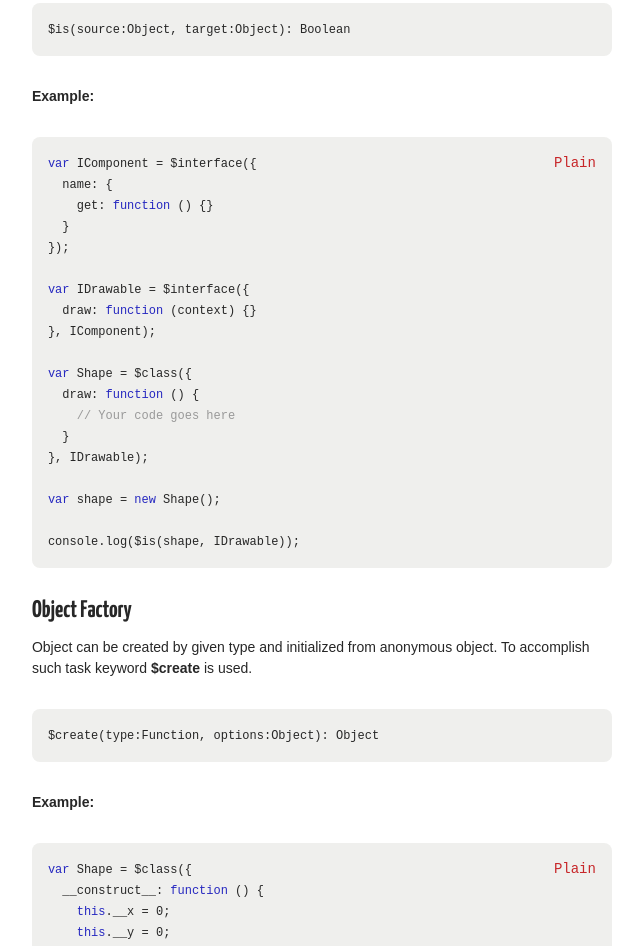
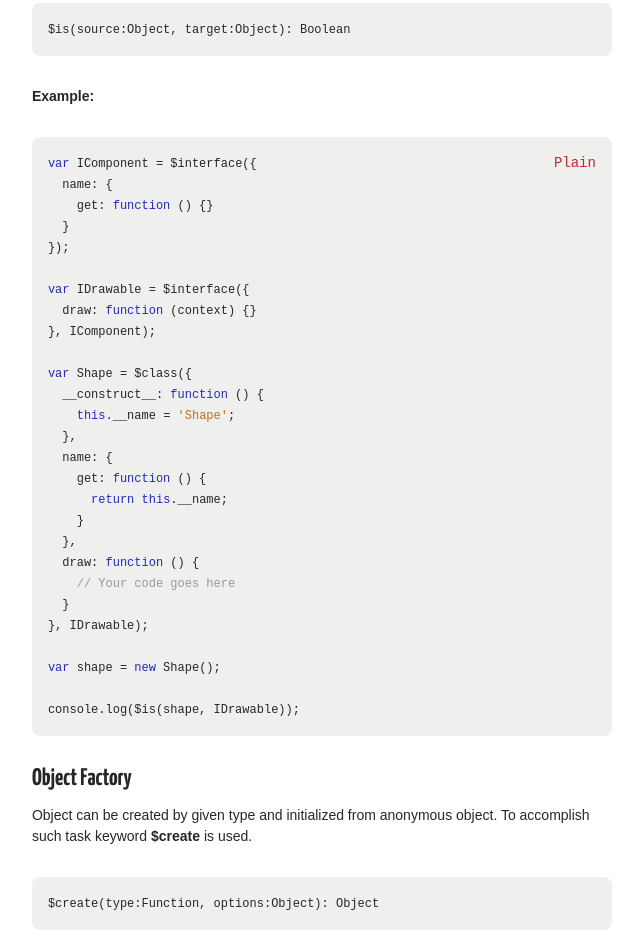
Before and after one commit to gedbac/class4js, a plain HTML site: page documentation.html in a window 1280 px wide. Shown: the part 8382-9328 px from the top of the page, without its empty margins (462-1105 px from the left). Drawn offline with Linux system fonts and the light colour scheme; a web font is replaced by a local one.

Commit message:
Interface example was updated

```diff
--- a/documentation.html
+++ b/documentation.html
@@ -488,6 +488,14 @@ Counter.increment();</code></pre>
 }, IComponent);
 
 <span class="var">var</span> Shape = $class({
+  __construct__: <span class="function">function</span> () {
+    <span class="this">this</span>.__name = <span class="string">'Shape'</span>;
+  },
+  name: {
+    get: <span class="function">function</span> () {
+      <span class="return">return</span> <span class="this">this</span>.__name;
+    }
+  },
   draw: <span class="function">function</span> () {
     <span class="comment">// Your code goes here</span>
   }
```
